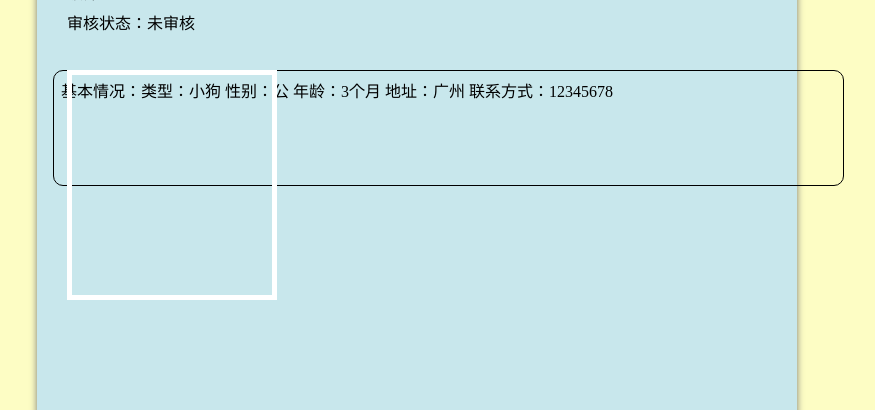
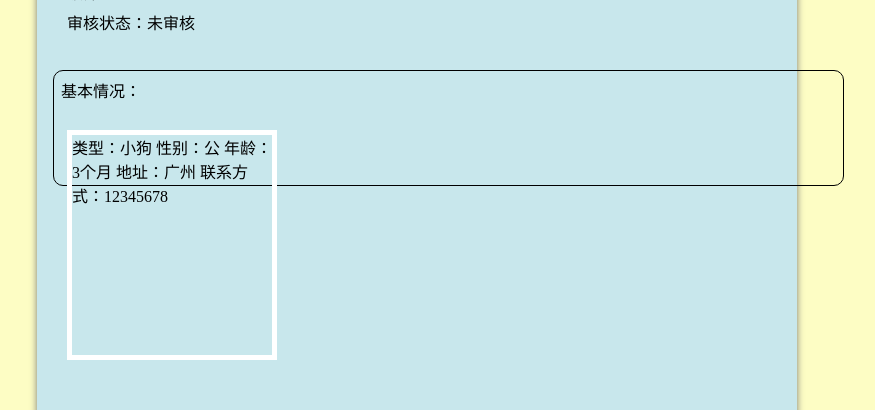
Before and after one commit to Tang233/GraduationProject, a Vue app in the folder FontEnd/project/: page /components/Unreviewed in a window 1280 px wide. Shown: the part 250-660 px from the top of the page, without its empty margins (263-1138 px from the left). Built offline with nearby package versions, Linux system fonts and the light colour scheme.

Commit message:
unreviewedbug

```diff
--- a/FontEnd/project/src/components/Unreviewed.vue
+++ b/FontEnd/project/src/components/Unreviewed.vue
@@ -1,14 +1,14 @@
 <template lang="html">
   <div class="box">
-    <myCanvas :dotsNum="dotsNum" :isColor="false"></myCanvas>
+    <!-- <myCanvas :dotsNum="dotsNum" :isColor="false"></myCanvas> -->
     <div class="unreviewed-box">
       <div class="ado-title">{{ado_title}}</div>
       <div class="ado-date">日期：{{ado_date}}</div>
       <div class="ado-master">发起人：{{ado_master}}</div>
       <div class="ado-id">领养ID：{{ado_id}}</div>
       <div class="ado-status">审核状态：{{ado_status}}</div>
-      <div class="ado-content">基本情况：{{ado_content}}</div>
-      <div class="ado-img">{{ado_img}}</div>
+      <div class="ado-content">基本情况：</div>
+      <div class="ado-img" v-html="ado_content"></div>
       <button class="pass" v-on:click="pass">通过</button>
       <button class="nopass" v-on:click="nopass" >不通过</button>
     </div>
@@ -16,6 +16,7 @@
 </template>
 
 <script>
+import axios from 'axios'
 import myCanvas from 'vue-atom-canvas'
 export default {
   name: 'Unreviewed',
@@ -50,11 +51,14 @@ methods: {
     getUnreviewed: function() {
       const self = this
       this.ado_id=this.getUrl()
-      if(typeof(this.ado_id) =="undefined"){
+      if(typeof(this.ado_id) =="undefined"){//Unreviewed/
 
       }else{
-        axios.post('http://localhost:3000/getunreviewed',{ado_id: this.ado_id})
+        axios.post('http://localhost:3000/getadoptioninfo',{ado_id: this.ado_id})
         .then(function (response) {
+          if(response.data =='404'){
+
+          }else{
             self.ado_title=response.data.ado_title
             self.ado_id=response.data.ado_id
             self.ado_date=response.data.ado_date
@@ -62,6 +66,7 @@ methods: {
             self.ado_content=response.data.ado_content
             self.ado_img=response.data.ado_img
             self.ado_status=response.data.ado_status
+          }
         })
       }
     },
@@ -136,7 +141,7 @@ methods: {
 }
 .ado-img{
   position: absolute;
-  top: 220px;
+  top: 280px;
   width: 700px;
   height: 600px;
   border: 5px solid white;
```
Lines whose indentation alone changed are shown as unchanged.
